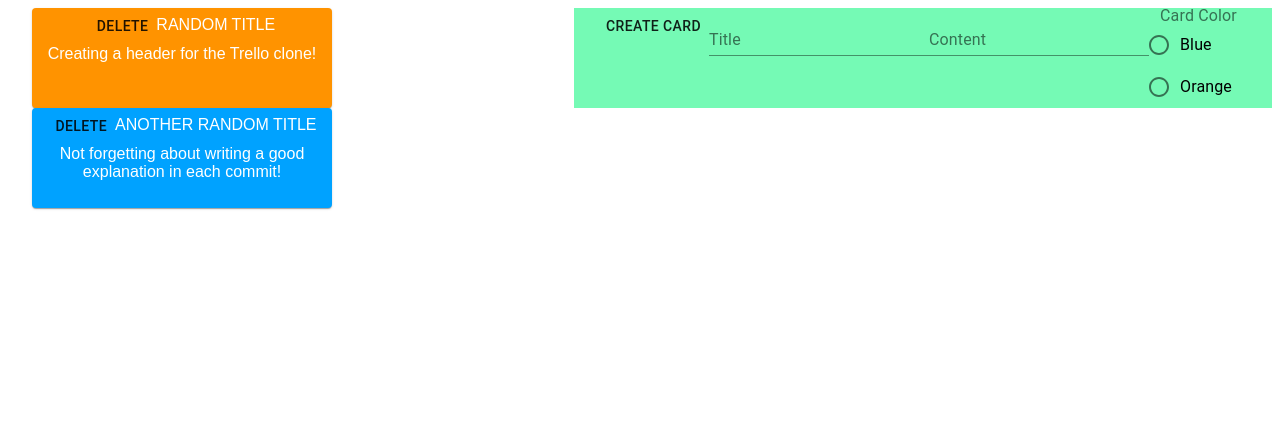
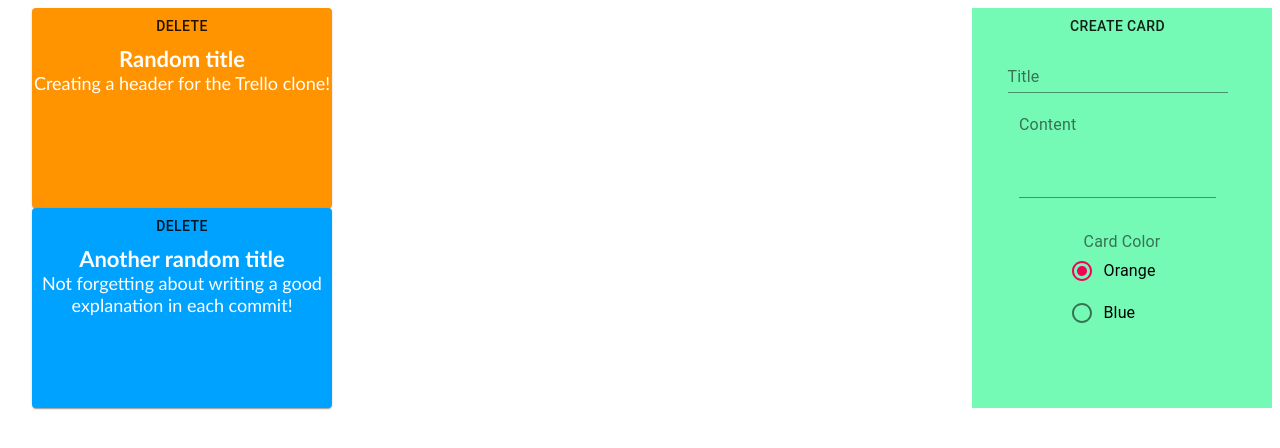
Before and after one commit to SortedIvan/DigitBiscuit, a React (Create React App) app in the folder digitbiscuit/: page / in a window 1280 px wide. Shown: the top 448 px of the page. Built offline with nearby package versions, Linux system fonts and the light colour scheme.

Commit message:
Added edit functionality and some design recreation

```diff
--- a/digitbiscuit/src/components/App.js
+++ b/digitbiscuit/src/components/App.js
@@ -5,28 +5,61 @@ import React from "react";
 function App() {
 
   const [cards, setCards] = React.useState([]);
-
   function changeCard(card){
       setCards(prevItems => [...prevItems, {card}]);
       console.log(cards)
   }
 
-  function deleteCard(id){
-    const newCards = [...cards];
-    const index = newCards.indexOf(id);
-    newCards.splice(index, 1);
-    setCards(newCards);
-}
+  function editCard(card) {
+    // console.log("BELOW ME IS CARD")
+    // console.log(card)
+    // const newList = cards.map((item) => {
+    //   if (item.card.cardID === card.cardID) {
+    //     const updatedItem = {
+    //       cardID: item.card.cardID,
+    //       text: card.text,
+    //       title: card.title,
+    //       bgColor: item.card.bgColor
+    //     };
+
+    //     return updatedItem;
+    //   }
+    //   return item;
+    // });
+    // console.log("yes");
+    // console.log(newList);
+    // setCards(newList);
+    const updatedCards = [...cards].map((item) => {
+      if (item.card.cardID === card.cardID) {
+        item.card.text = card.text;
+        item.card.title = card.title;
+      }
+      return item;
+    });
+    setCards(updatedCards);
+  }
+
+  // function deleteCard(id){
+  //   console.log(id)
+  //   const newCards = [...cards];
+  //   const index = newCards.indexOf(id);
+  //   newCards.splice(index, 1);
+  //   setCards(newCards);
+  // }
+  const deleteCard = (cardID) => {
+     setCards(cards.filter(item => item.card.cardID !== cardID));
+   };
 
   console.log(cards)
 
   return (
     <div className="App">
       <div>
-        <Digitcard text="Creating a header for the Trello clone!" title = "RANDOM TITLE" bgColor="#FF9300" />
-        <Digitcard text="Not forgetting about writing a good explanation in each commit!" title = "ANOTHER RANDOM TITLE" bgColor="#00A2FF" />
+        <Digitcard  text="Random title" title = "Creating a header for the Trello clone!" bgColor="#FF9300" />
+        <Digitcard text="Another random title" title = "Not forgetting about writing a good explanation in each commit!" bgColor="#00A2FF" />
         {cards.map((card) => (
-          <Digitcard onDelete = {deleteCard} key = {card.card.title} text = {card.card.text} title = {card.card.title}bgColor ="#FF9300"/>
+          // <Digitcard onDelete = {() => deleteCard(card.card.cardID)} key = {card.card.title} text = {card.card.text} title = {card.card.title}bgColor ={card.card.bgColor}/>
+          <Digitcard cardID = {card.card.cardID} editCard = {editCard}deleteFun = {() => deleteCard(card.card.cardID)} key = {card.card.title} text = {card.card.text} title = {card.card.title}bgColor ={card.card.bgColor}/>
           ))}
       </div>
       <div>
--- a/digitbiscuit/src/components/digitcard/Digitcard.js
+++ b/digitbiscuit/src/components/digitcard/Digitcard.js
@@ -1,29 +1,78 @@
 import { Card, Button, Typography } from "@material-ui/core";
 import Draggable from "react-draggable";
 import { Container } from "@material-ui/core";
+import React from "react";
+import { TextField } from "@material-ui/core";
+const Digitcard = (props) => {
 
-const Digitcard = ({ text, bgColor,title, onDelete }) => {
-
-    function editTextValue(){
-
+    const [editText, setEditText] = React.useState("");
+    const [editTitle, setEditTitle] = React.useState("");
+    const [canBeEdit, setCanBeEdit] = React.useState(false);
+    React.useEffect(() => {
+      setCanBeEdit(false)
+    }, []);
+    function editEnable(){
+    setCanBeEdit(true)
     }
 
-    let state = {
-      value : text,
-      isInEditMode : false
+    function editTextValue(e){
+      setEditText(e.target.value)
+    }
+    function editTitleValue(e){
+      setEditTitle(e.target.value)
     }
 
+    function onConfirmEditCard(){
+      const card = {
+        cardID: props.cardID,
+        text: editText,
+        title: editTitle
+      };
+      console.log(props.cardID + "CARD ID ON CONFRIM CARD")
+      console.log(card)
+      props.editCard(card)
+      setCanBeEdit(false)
+    }
+
+
+    // if(!cardID){
+    //   return null;
+    // }
     return (
     <Container sx={{ py: 1 }} maxWidth="md">
       <Draggable>
         <Card
-          style={{ width: "300px", backgroundColor: bgColor, height : "100px", color: "#ffffff"}}
+          style={{ width: "300px", backgroundColor: props.bgColor, height : "200px", color: "#ffffff",
+          display: "flex", justifyContent: "top", flexDirection: "column",
+          }}
         >
-          <Button onClick = {onDelete} variant="text">Delete</Button>
+          <Button onClick = {props.deleteFun} variant="text">Delete</Button>
+
           <span></span>
           {/* <Typography onDoubleClick = {editTextValue} variant="h6">{text}</Typography> */}
-          <Typography variant="h9">{title}</Typography>
-          <div onDoubleClick={editTextValue}>{text}</div>
+          <Typography style = {{  color: 'White',
+                  fontSize: 22,
+                  fontWeight: 'bold',
+                  fontFamily: 'Trebuchet MS',}}
+                  variant="h9">{props.text}</Typography>
+          <div  style = {{  color: 'white',
+                  fontSize: 18,
+                  fontFamily: 'Trebuchet MS',}}
+                  onDoubleClick={editEnable}>{props.title}</div>
+                  {
+            canBeEdit == true
+            ?<>
+            <Button onClick = {onConfirmEditCard}>Confirm</Button>
+            <TextField onChange = {editTitleValue} id="outlined-basic" label="Title" ></TextField>
+            <TextField onChange = {editTextValue} id="outlined-basic" label="Text" ></TextField>
+            </>
+            :
+            <>
+            </>
+
+          }
+
+
 
         </Card>
       </Draggable>
--- a/digitbiscuit/src/components/header/Header.js
+++ b/digitbiscuit/src/components/header/Header.js
@@ -10,11 +10,12 @@ const Header = (props) => {
 
     const [text, setText] = React.useState("");
     const [title, setTitle] = React.useState("");
-    const [color, setColor] = React.useState("");
+    const [color, setColor] = React.useState("#FF9300");
 
-    function ChangeColor(event){
-        setColor(event.target.color);
-    }
+
+    // function ChangeColor(event){
+    //     setColor(event.target.color);
+    // }
 
     function changeText(event){
         setText(event.target.value)
@@ -23,31 +24,40 @@ const Header = (props) => {
         setTitle(event.target.value)
     }
 
+
     function createCard(){
-        const card = {text : text, title : title, bgColor : color}
+        const card = {text : text, title : title, bgColor : color, cardID: Math. floor(Math. random() * 100)}
         // props.changeCard(text, title)
         props.changeCard(card)
     }
 
     return (
-        <Container sx={{ py: 10 }} maxWidth="lg" style={{backgroundColor: "#75fab5"}}>
-        <div>
+        <Container sx={{ py: 10 }} maxWidth="lg" style={
+            {backgroundColor: "#75fab5", width: "300px", height: "400px"}}>
+
         <Button onClick={createCard}>Create card</Button>
-        <TextField id="outlined-basic" label="Title" onChange={changeText}></TextField>
-        <TextField id="outlined-basic" label="Content" onChange={changeTitle}></TextField>
+        &nbsp;&nbsp;<br/>
+        <TextField  id="outlined-basic" label="Title" onChange={changeText}></TextField>
+        &nbsp;&nbsp;
+        <TextField  multiline
+          rows={4} id="filled-multiline-flexible" label="Content" onChange={changeTitle}></TextField>
+        &nbsp;&nbsp;
+        <br/>
+        <br/>
+        <br/>
         <FormControl>
         <FormLabel id="demo-controlled-radio-buttons-group">Card Color</FormLabel>
-            <RadioGroup
-                aria-labelledby="demo-controlled-radio-buttons-group"
-                name="controlled-radio-buttons-group"
-                value={color ? color: ""}
-                onChange={ChangeColor}
+            <RadioGroup value = {color} onChange = {(e) => setColor(e.target.value)}
+                // aria-labelledby="demo-controlled-radio-buttons-group"
+                // name="controlled-radio-buttons-group"
+                // value={color ? color: ""}
+                // onChange={ChangeColor}
             >
-            <FormControlLabel value="#FF9300" control={<Radio />} label="Blue" />
-            <FormControlLabel value="#00A2FF" control={<Radio />} label="Orange" />
+            <FormControlLabel value="#FF9300" control={<Radio />} label="Orange" />
+            <FormControlLabel value="#00A2FF" control={<Radio />} label="Blue" />
         </RadioGroup>
         </FormControl>
-        </div>
+
         </Container>
     );
   };
```
